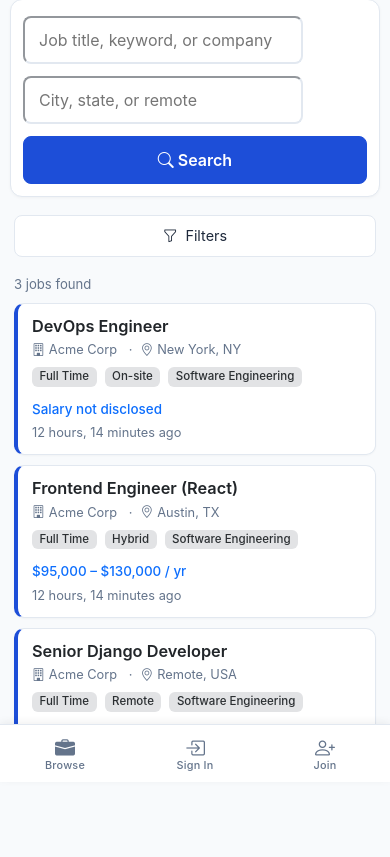
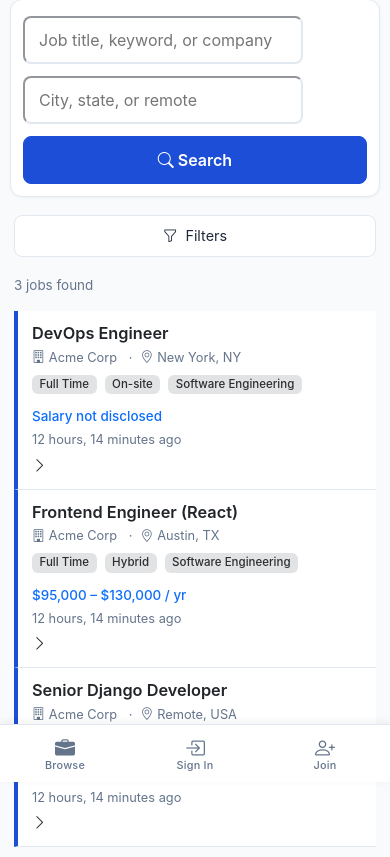
Before and after one commit to lord3nd3r/rejobs, a Django app: page / in a window 390 px wide. Shown: the part 62-919 px from the top of the page. Before the commit the page ends 833 px from the top, so only its background shows below. Run offline with Django 5.2, Linux system fonts and the light colour scheme; data comes from the database, SQL or seed files in the repository; some libraries are stand-ins or nearby versions.

Commit message:
feat(mobile): PWA manifest + apple/mobile-web-app metas for native Android/iOS app launch (standalone, no browser chrome); native list cells (full-bleed separators + accent) + chevrons on job results for app-like browsing; upgrade list grid to col-md for side-by-side from 768px; fix missing @media close from prior v2; bottom tab active indicator polish
- static/manifest.json (display:standalone, theme_color)
- base.html: theme-color (light/dark), apple-mobile-web-app-capable, manifest link
- jobs/list.html: job-results scope + col-md-*/d-md consistent
- jobs/_job_card.html: mobile-only chevron disclosure
- main.css: .job-results .card list treatment, @media (display-mode: standalone), ::after active tab, closes prior unclosed brace

Per user: "I wanted it to look like an android/ios app". This enables Add-to-Homescreen -> full app shell with our bottom nav + list UI.

Refs: .claude/progress-history-mobile-native-app-look.md

```diff
--- a/static/css/main.css
+++ b/static/css/main.css
@@ -430,3 +430,71 @@ footer {
   .table-responsive {
     max-width: 100%;
     overflow-x: hidden;
+  }
+
+  /* ============================================================
+     Native app list polish (iOS/Android style)
+     - .job-results scoped so only the browse listings become full-bleed
+       separator rows (not dashboard stat cards or review panels)
+     - Dramatic visual shift from "web cards" to tappable list cells
+     - Keeps left accent rail + chevrons (added in _job_card) for scannability
+     ============================================================ */
+  .job-results .card {
+    border-radius: 0 !important;
+    box-shadow: none !important;
+    border: none !important;
+    border-bottom: 1px solid var(--rj-border) !important;
+    margin-bottom: 0 !important;
+    background: var(--rj-white);
+    /* subtle left accent bar like selected / category rail in native lists */
+    border-left: 4px solid var(--rj-primary) !important;
+  }
+  [data-bs-theme="dark"] .job-results .card {
+    background: #1e293b !important;
+    border-color: #334155 !important;
+  }
+  .job-results .card:last-child {
+    border-bottom: none;
+  }
+  .job-results .card-body {
+    padding: 0.75rem 0.875rem !important;
+  }
+
+  /* Standalone / installed PWA mode (the key to "looks like an android/ios app"):
+     When user does "Add to Home Screen" and launches from icon, browser chrome
+     (URL bar, back/forward) is hidden; our bottom nav + content = the entire UI.
+     This + the list cells + bottom tabs = professional app shell. */
+  @media (display-mode: standalone) {
+    main {
+      padding-top: 0.25rem !important;
+    }
+    .navbar {
+      box-shadow: none;
+      border-bottom-color: var(--rj-border);
+    }
+    .app-bottom-nav {
+      box-shadow: 0 -1px 0 var(--rj-border);
+    }
+  }
+
+  /* iOS/Android tab bar active indicator polish (subtle top bar on active) */
+  .app-bottom-nav a.active {
+    position: relative;
+  }
+  .app-bottom-nav a.active::after {
+    content: "";
+    position: absolute;
+    top: 3px;
+    left: 50%;
+    transform: translateX(-50%);
+    width: 18px;
+    height: 2.5px;
+    background: var(--rj-primary);
+    border-radius: 2px;
+  }
+  [data-bs-theme="dark"] .app-bottom-nav a.active::after {
+    background: #60a5fa;
+  }
+}
+
+/* Mobile app redesign + PWA additions end. (media query closed here) */
--- a/templates/base.html
+++ b/templates/base.html
@@ -4,6 +4,12 @@
 <head>
   <meta charset="UTF-8">
   <meta name="viewport" content="width=device-width, initial-scale=1.0">
+  <!-- PWA / native app shell metas for Android/iOS "Add to Home Screen" -> standalone launch (no browser chrome) -->
+  <meta name="theme-color" content="#1d4ed8" media="(prefers-color-scheme: light)">
+  <meta name="theme-color" content="#1e40af" media="(prefers-color-scheme: dark)">
+  <meta name="apple-mobile-web-app-capable" content="yes">
+  <meta name="apple-mobile-web-app-status-bar-style" content="default">
+  <meta name="mobile-web-app-capable" content="yes">
   <meta name="description" content="{% block meta_description %}Re Jobs — Human-reviewed job applications. Find your next opportunity.{% endblock %}">
   <title>{% block title %}Re Jobs{% endblock %} — Re Jobs</title>
   <link rel="canonical" href="{% block canonical %}{{ request.build_absolute_uri }}{% endblock %}">
@@ -24,6 +30,7 @@
   <link rel="stylesheet" href="https://cdn.jsdelivr.net/npm/bootstrap@5.3.3/dist/css/bootstrap.min.css">
   <link rel="stylesheet" href="https://cdn.jsdelivr.net/npm/bootstrap-icons@1.11.3/font/bootstrap-icons.min.css">
   <link rel="stylesheet" href="{% static 'css/main.css' %}">
+  <link rel="manifest" href="{% static 'manifest.json' %}">
   {% block extra_css %}{% endblock %}
 </head>
 <body>
--- a/templates/jobs/_job_card.html
+++ b/templates/jobs/_job_card.html
@@ -20,6 +20,7 @@
       <div class="text-sm-end ms-sm-3 flex-shrink-0 mt-2 mt-sm-0">
         <p class="small fw-medium mb-1 text-primary">{{ job.salary_display }}</p>
         <p class="text-muted small mb-0">{{ job.posted_at|timesince }} ago</p>
+        <span class="d-md-none d-inline-block mt-1"><i class="bi bi-chevron-right"></i></span>
       </div>
     </div>
   </div>
--- a/templates/jobs/list.html
+++ b/templates/jobs/list.html
@@ -26,7 +26,7 @@
 
   <div class="row">
     <!-- Sidebar filters (collapsible on mobile) -->
-    <div class="col-12 col-lg-3 mb-4">
+    <div class="col-12 col-md-3 mb-4">
       <button class="btn btn-outline-primary d-md-none w-100 mb-2" type="button" data-bs-toggle="collapse" data-bs-target="#jobFilters" aria-expanded="false" aria-controls="jobFilters">
         <i class="bi bi-funnel me-1"></i> Filters
       </button>
@@ -62,7 +62,7 @@
     </div>
 
     <!-- Job listings -->
-    <div class="col-12 col-lg-9">
+    <div class="col-12 col-md-9 job-results">
       <p class="text-muted small mb-3">{{ total }} job{{ total|pluralize }} found</p>
 
       {% if featured %}
```
Also changed, not shown: static/manifest.json (added).
